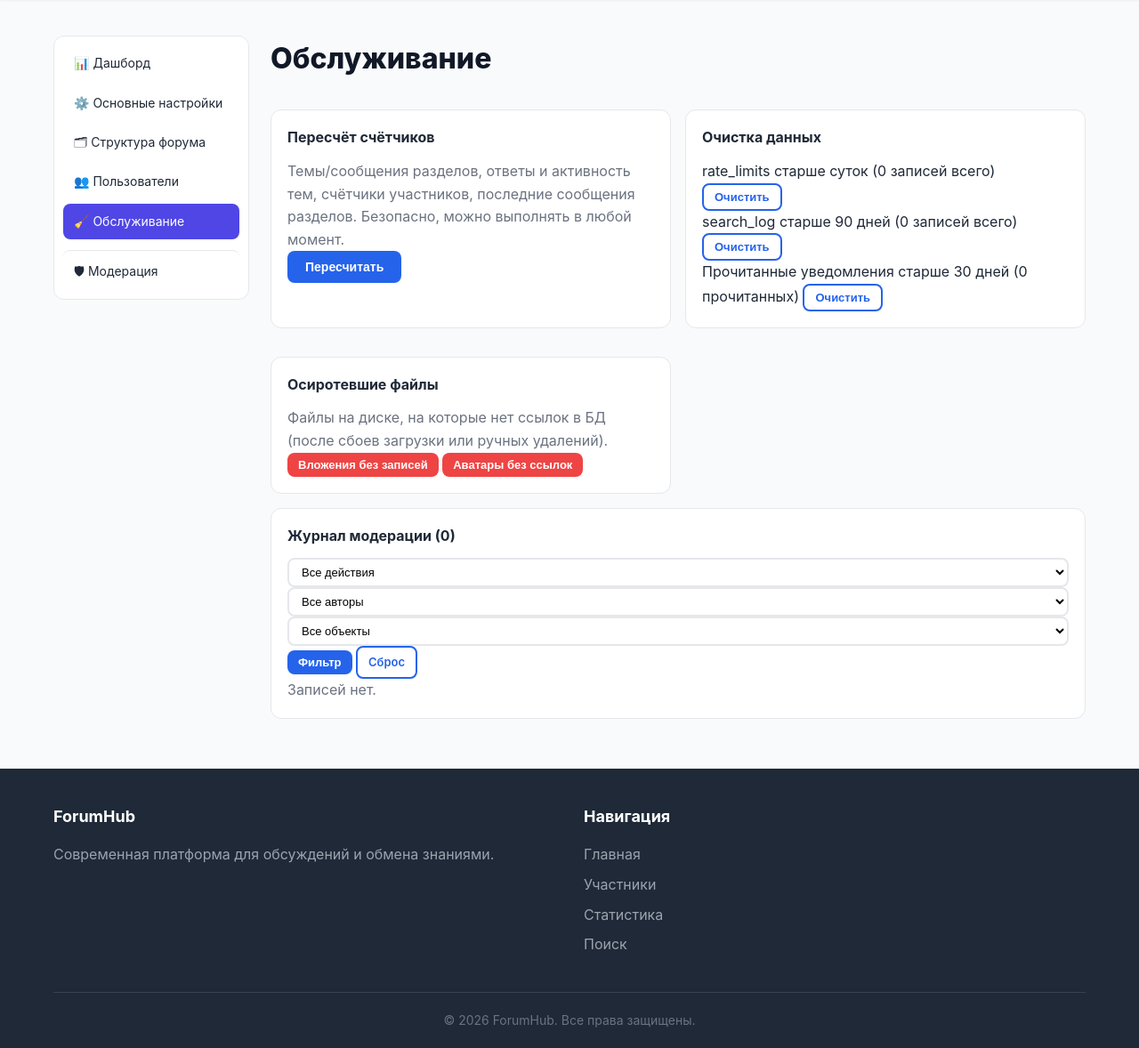
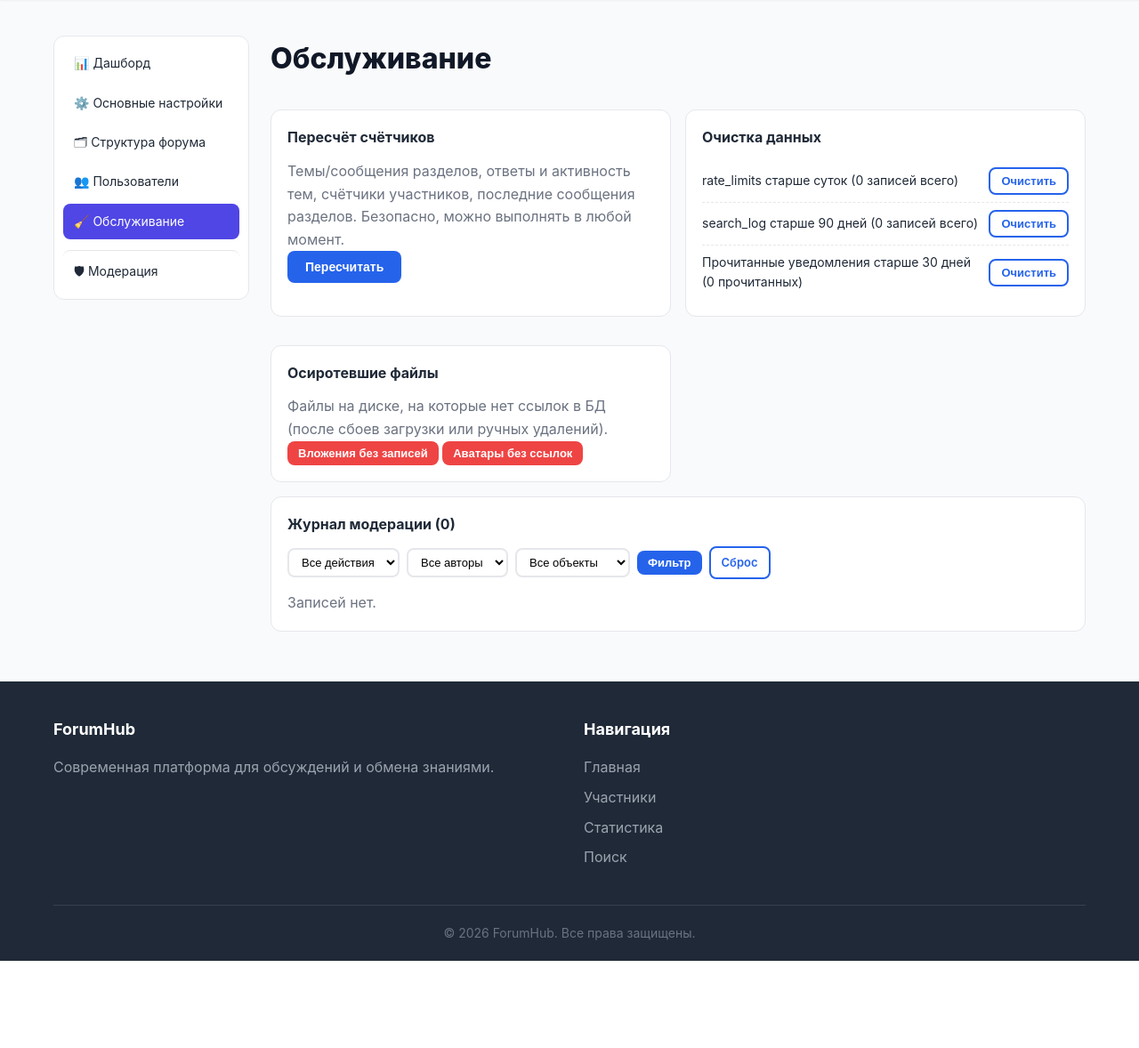
Before and after one commit to SDevotion/new-forum, a PHP site: page /admin/maintenance.php in a window 1280 px wide. Shown: the part 124-1302 px from the top of the page at 89% size. After the commit the page ends 1204 px from the top, so only its background shows below. Run offline with PHP 8.4, Linux system fonts and the light colour scheme; the visitor is signed in with stand-in values (Sample User, id 1); data that the repository does not hold is empty; some libraries are stand-ins or nearby versions.

Commit message:
Add files via upload

```diff
--- a/assets/css/style.css
+++ b/assets/css/style.css
@@ -1902,3 +1902,9 @@ h3.md-h{font-size:19px}h4.md-h{font-size:17px}h5.md-h{font-size:15px}h6.md-h{fon
 /* ===== Admin uploads types ===== */
 .admin-types { display: grid; grid-template-columns: repeat(auto-fill, minmax(110px, 1fr)); gap: 2px 12px; margin-bottom: 8px; }
 .admin-type-item { padding: 4px 0; }
+
+/* ===== Admin maintenance ===== */
+.admin-clean-row { display: flex; align-items: center; justify-content: space-between; gap: 12px; padding: 8px 0; border-bottom: 1px dashed var(--border, #e5e7eb); font-size: 14px; }
+.admin-clean-row:last-child { border-bottom: 0; }
+.admin-log-filters { display: flex; gap: 8px; flex-wrap: wrap; margin-bottom: 14px; align-items: center; }
+.admin-log-filters select { width: auto; max-width: 220px; }
```
